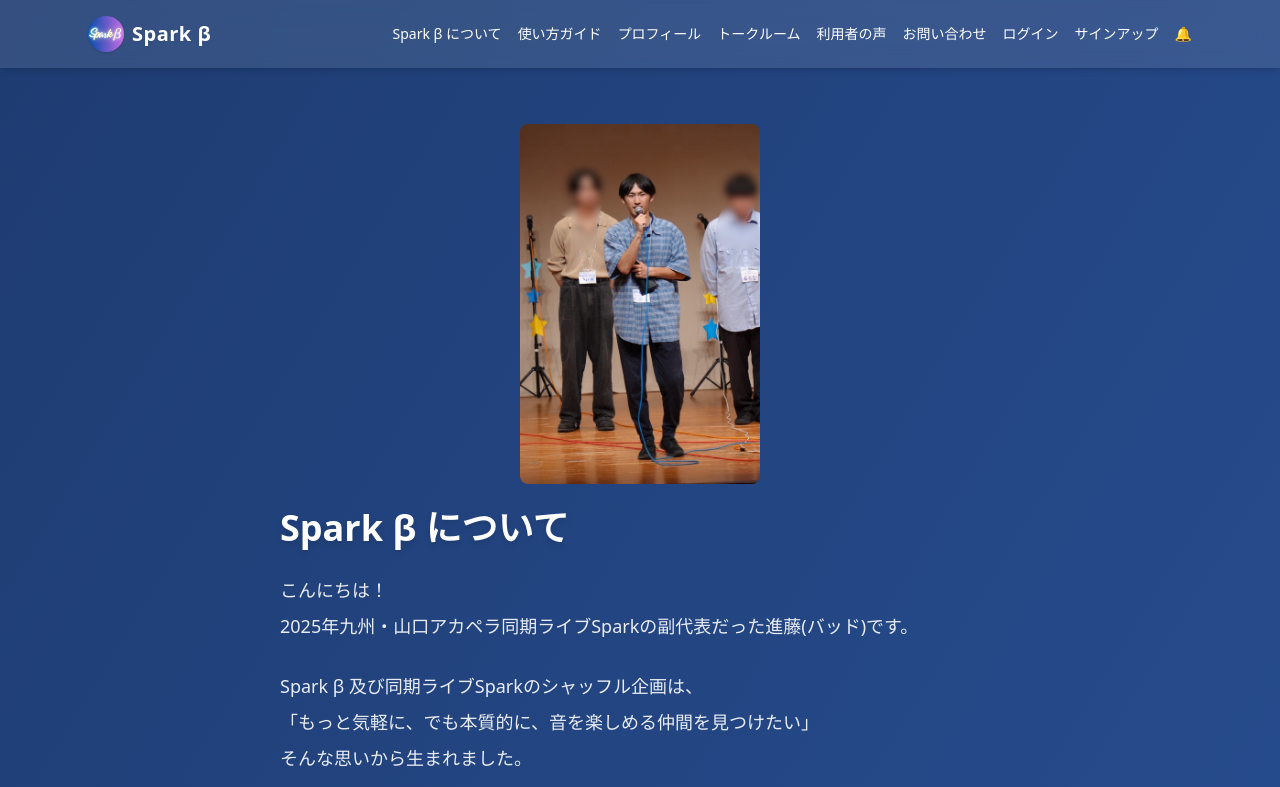
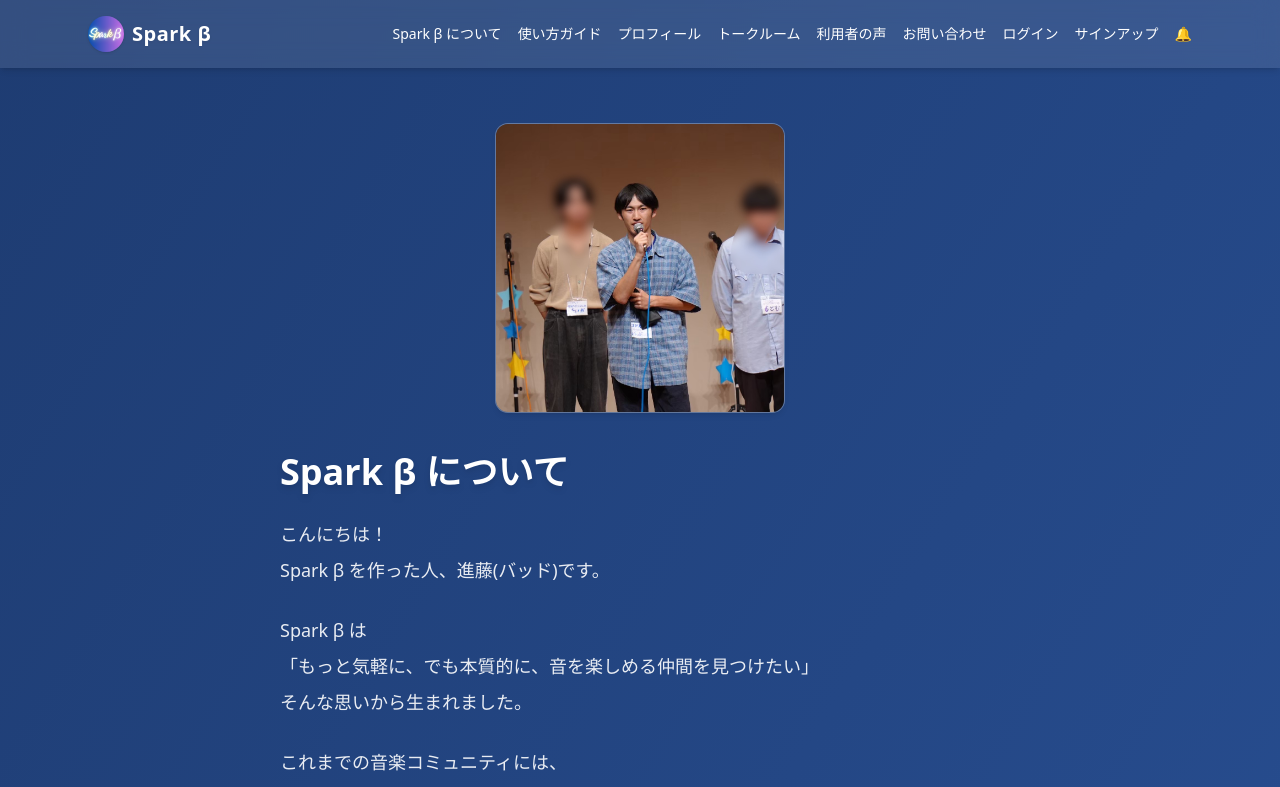
Before and after one commit to shindodesu/spark-beta-v2, a Next.js app: page /about in a window 1280 px wide. Shown: the top 787 px of the page. Built offline with nearby package versions, Linux system fonts and the light colour scheme; no server answers.

Commit message:
写真周り調整”

```diff
--- a/src/pages/about.tsx
+++ b/src/pages/about.tsx
@@ -6,15 +6,19 @@
   return (
     <main className="max-w-3xl mx-auto p-6 text-white">
       {/* ✅ ロゴを追加 */}
-      <div className="mb-6 flex justify-center">
-        <Image
-          src="/spark_greeting_by_bad_note.JPG" // ロゴのファイル名に合わせて
-          alt="Spark副代表挨拶"
-          width={240} // お好みのサイズ
-          height={240}
-          className="rounded-lg"
-        />
-      </div>
+  {/* 写真エリア：ネオングラス風ボックス */}
+  <div className="mb-10 flex justify-center">
+  <div className="w-72 h-72 overflow-hidden rounded-xl bg-white/10 backdrop-blur-sm ring-1 ring-white/30 shadow-md">
+    <Image
+      src="/spark_greeting_by_bad_note.JPG"
+      alt="Spark副代表挨拶"
+      width={288}
+      height={288}
+      className="object-cover object-top w-full h-full"
+    />
+  </div>
+</div>
+
       <h1 className="text-4xl font-bold mb-6 drop-shadow-md">
         Spark β について
       </h1>
@@ -22,10 +26,10 @@
       <section className="space-y-6 text-lg leading-loose text-white/90">
         <p>
           こんにちは！<br />
-          2025年九州・山口アカペラ同期ライブSparkの副代表だった進藤(バッド)です。
+          Spark β を作った人、進藤(バッド)です。
         </p>
         <p>
-          Spark β 及び同期ライブSparkのシャッフル企画は、<br />
+          Spark β は<br />
           「もっと気軽に、でも本質的に、音を楽しめる仲間を見つけたい」<br />
           そんな思いから生まれました。<br />
         </p>
--- a/src/pages/index.tsx
+++ b/src/pages/index.tsx
@@ -68,24 +68,26 @@
     <>
       <Head>
         <title>Spark β</title>
-        <meta name="description" content="アカペラのバンドマッチングプラットフォーム Spark β" />
+        <meta name="description" content="音文化プラットフォーム Spark β" />
         <link rel="icon" href="/spark-beta-logo.png" />
       </Head>
 
       <div className="flex flex-col items-center justify-center text-center py-12 px-6">
       <div className="relative w-full h-[60vh] md:h-[70vh] overflow-hidden mb-12">
+  <div className="relative w-full h-[60vh] md:h-[70vh] overflow-hidden mb-12">
   <Image
-    src="/Spark_banner.jpg"
-    alt="Spark β イベント"
+    src="/Spark_group_photo.jpg"
+    alt="Spark β グループ写真"
     layout="fill"
     objectFit="cover"
-    className="brightness-[0.75]"
+    className="mb-6 rounded-xl drop-shadow-[0_0_8px_rgba(255,255,255,0.4)] blur-sm brightness-[0.7]"
   />
   <div className="absolute inset-0 flex flex-col items-center justify-center text-center px-4">
     <h1 className="text-4xl md:text-6xl font-bold text-white drop-shadow mb-4">Spark β</h1>
     <p className="text-white text-lg md:text-2xl font-light drop-shadow">
-      音の体験を自由にする場所、ここから始まる。
+      音の体験を自由にする場所、<br/>ここから始まる。
     </p>
+  </div>
 </div>
 </div>
 <Image
@@ -93,8 +95,10 @@
   alt="Spark β Logo"
   width={240}
   height={240}
-          className="mb-6 drop-shadow-lg"
+  className="mb-6 rounded-xl drop-shadow-[0_0_8px_rgba(255,255,255,0.4)]"
  />
+
+
         <h1 className="text-4xl font-bold text-white mb-3 drop-shadow-md">
           Spark β
         </h1>
@@ -215,7 +219,7 @@
       </div>
 
       {/* 終了イベント */}
-      <h2 className="text-2xl font-bold text-white text-center mb-4 drop-shadow-md">
+      <h2 className="text-2xl font-bold text-white text-center mb-4 drop-shadow-md mt-16">
         終了イベント（実績）
       </h2>
       <div className="grid grid-cols-1 md:grid-cols-2 gap-6">
@@ -252,6 +256,9 @@
     </>
   )}
 </div>
+
+<div className="h-16" /> {/* ← セクション間に余白追加 */}
+
 {/* 各ページへの導線セクション */}
 <div className="w-full max-w-4xl mb-16">
   <h2 className="text-2xl font-bold text-white text-center mb-6 drop-shadow-md">
```
Lines whose indentation alone changed are shown as unchanged.
